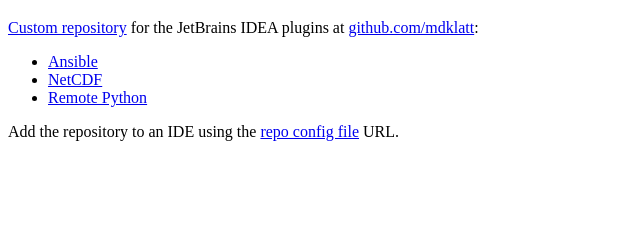
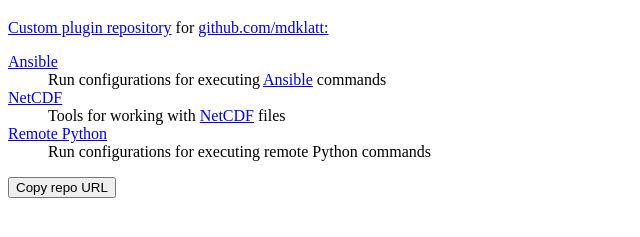
Before and after one commit to mdklatt/idea-plugin-repo, a plain HTML site: page src/index.html in a window 1280 px wide. Shown: the part 61-298 px from the top of the page, without its empty margins (0-640 px from the left). Drawn offline with Linux system fonts and the light colour scheme.

Commit message:
Updated index.html

```diff
--- a/src/index.html
+++ b/src/index.html
@@ -3,25 +3,34 @@
 
 <head>
   <meta charset="UTF-8">
-  <title>JetBrains IDEA Plugins</title>
+  <title>JetBrains IDEA Plugin Repository</title>
+
+  <script>
+    function copyURL(path) {
+      const url = new URL(path, document.baseURI)
+      navigator.clipboard.writeText(url.href)
+    }
+  </script>
 </head>
 
 <body>
   <h1>JetBrains IDEA Plugins</h1>
 
-  <p>
-  <a href="https://www.jetbrains.com/help/idea/managing-plugins.html#repos">Custom repository</a>
-  for the JetBrains IDEA plugins at <a href="https://github.com/mdklatt">github.com/mdklatt</a>:
-  </p>
+  <a href="https://www.jetbrains.com/help/idea/managing-plugins.html#add_plugin_repos">Custom plugin repository</a>
+  for <a href="https://github.com/mdklatt">github.com/mdklatt:</a>
 
-  <ul>
-    <li><a href="https://github.com/mdklatt/idea-ansible-plugin">Ansible</a></li>
-    <li><a href="https://github.com/mdklatt/idea-netcdf-plugin">NetCDF</a></li>
-    <li><a href="https://github.com/mdklatt/idea-remotepython-plugin">Remote Python</a></li>
-  </ul>
+  <dl>
+    <dt><a href="https://github.com/mdklatt/idea-ansible-plugin">Ansible</a></dt>
+    <dd>Run configurations for executing <a href="https://docs.ansible.com/ansible/latest/index.html">Ansible</a> commands</dd>
 
-  <p>Add the repository to an IDE using the <a href="updatePlugins.xml">repo config file</a> URL.</p>
+    <dt><a href="https://github.com/mdklatt/idea-netcdf-plugin">NetCDF</a></dt>
+    <dd>Tools for working with <a href="https://www.unidata.ucar.edu/software/netcdf">NetCDF</a> files</dd>
 
+    <dt><a href="https://github.com/mdklatt/idea-remotepython-plugin">Remote Python</a></dt>
+    <dd>Run configurations for executing remote Python commands</dd>
+  </dl>
+
+  <button onclick="copyURL('updatePlugins.xml')">Copy repo URL</button>
 
 </body>
 
```
